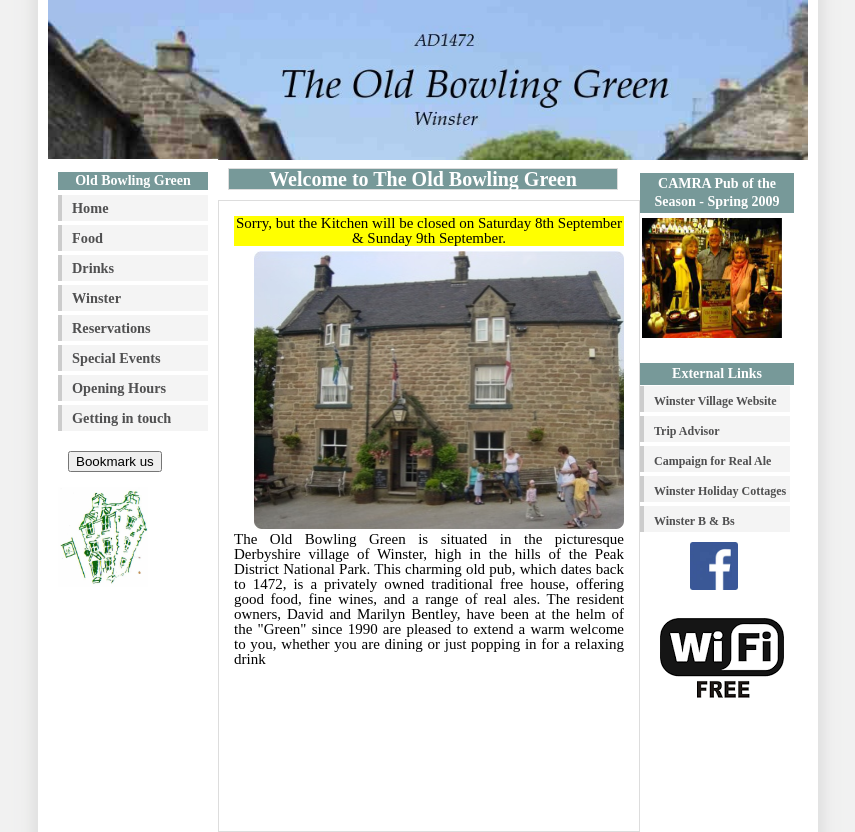
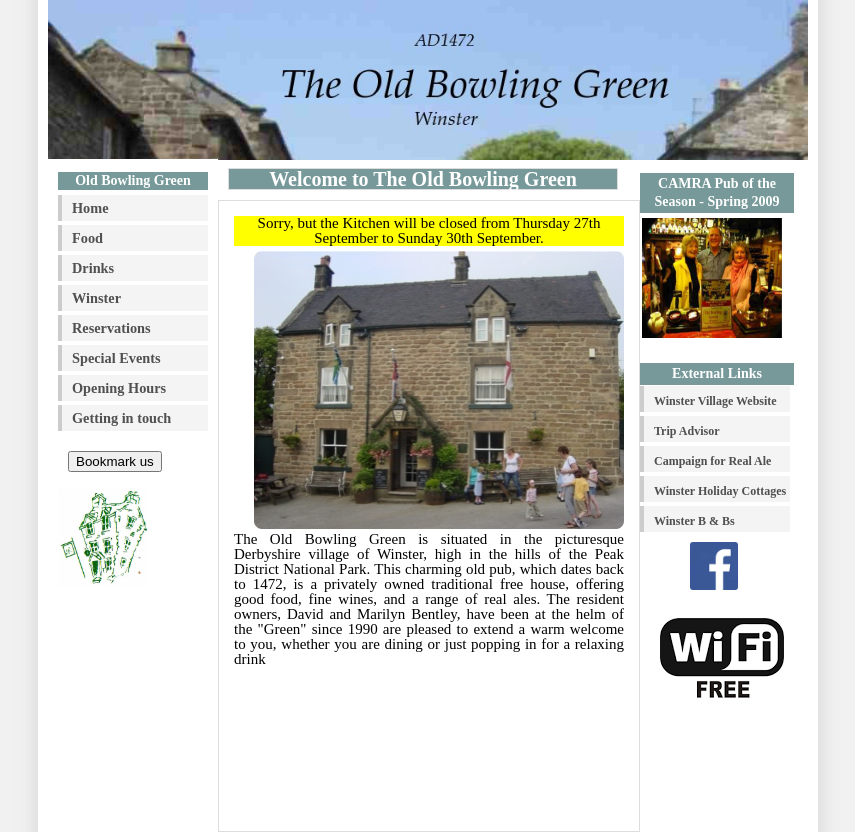
Before and after one commit to subnova/legacy-obg, a PHP site: page / in a window 1280 px wide. Shown: the whole page, without its empty margins (212-1067 px from the left). Run offline with PHP 8.4, Linux system fonts and the light colour scheme; data that the repository does not hold is empty; some libraries are stand-ins or nearby versions.

Commit message:
Updating kitchen closed times

```diff
--- a/food.php
+++ b/food.php
@@ -29,7 +29,7 @@
    <div id="content" align="justify">
 
 	 <div id="notice">
-Sorry, but the Kitchen will be closed on Saturday 8th September &amp; Sunday 9th
+Sorry, but the Kitchen will be closed from Thursday 27th September to Sunday 30th
  September.
 	 </div>
 
--- a/index.php
+++ b/index.php
@@ -27,7 +27,7 @@
    <div id="content" align="justify">
 
 	 <div id="notice">
-Sorry, but the Kitchen will be closed on Saturday 8th September &amp; Sunday 9th September.
+Sorry, but the Kitchen will be closed from Thursday 27th September to Sunday 30th September.
 	 </div>
 
      <div class="img">
```
